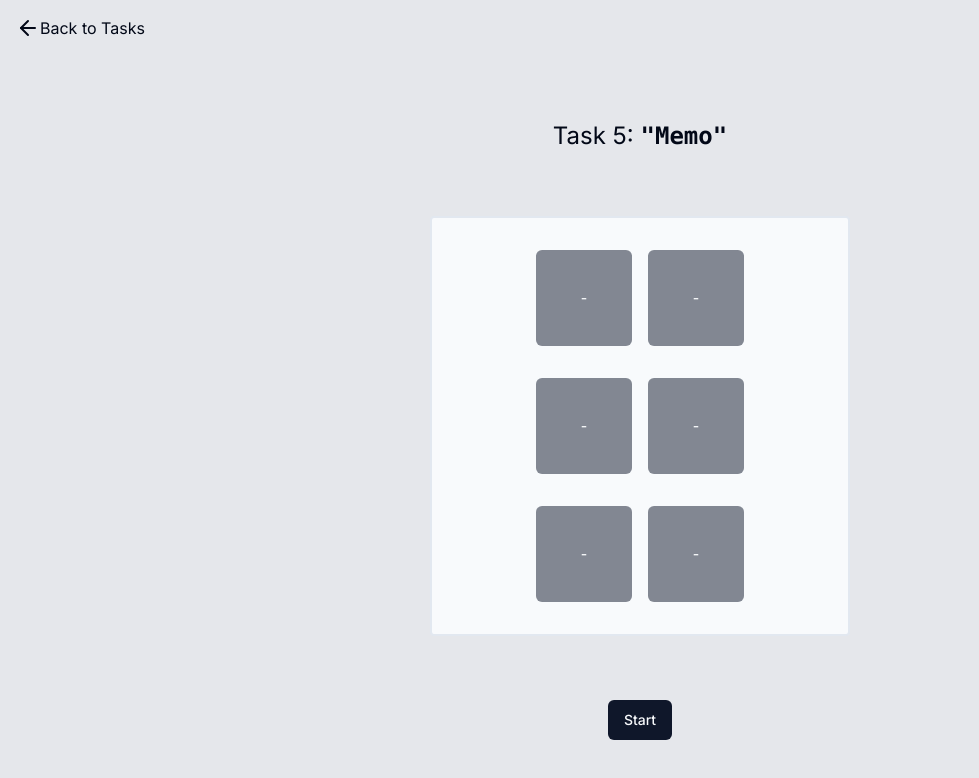
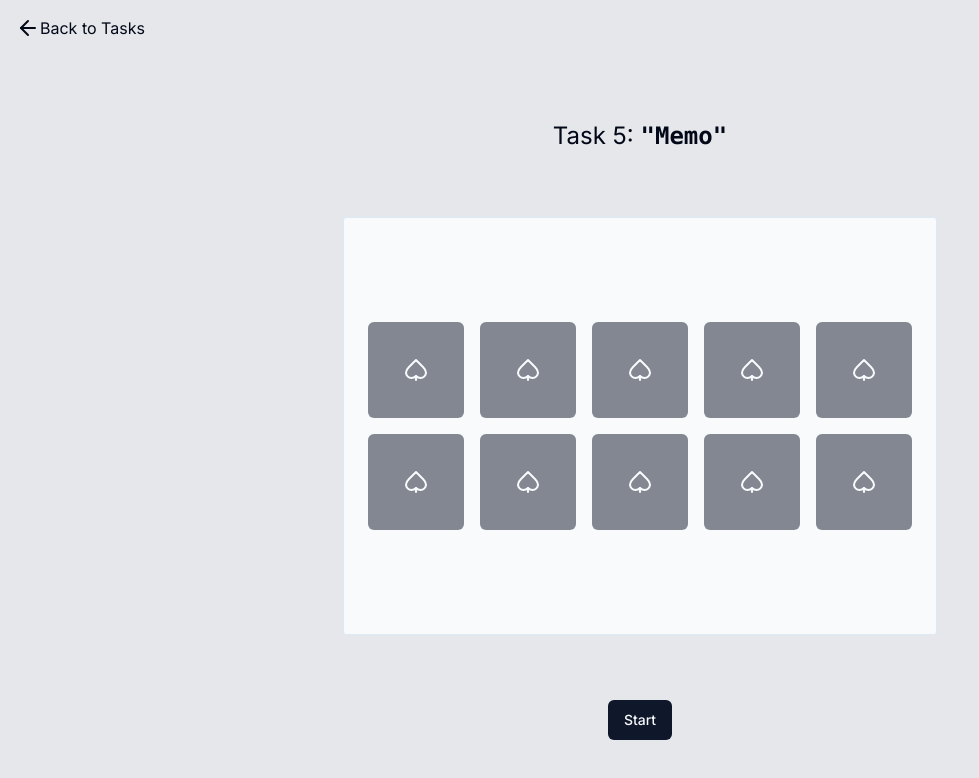
Before and after one commit to kicky1/interview, a Next.js app: page /task/memo in a window 1280 px wide. Shown: the top 778 px of the page, without its empty margins (0-979 px from the left). Built offline with nearby package versions, Linux system fonts and the light colour scheme.

Commit message:
feat: clean code

```diff
--- a/app/task/memo/page.tsx
+++ b/app/task/memo/page.tsx
@@ -2,6 +2,7 @@
 
 import { Button } from '@/components/ui/button';
 import { toast } from '@/components/ui/use-toast';
+import { SpadeIcon } from 'lucide-react';
 import { useState, useEffect, useRef } from 'react';
 
 type Card = {
@@ -14,7 +15,9 @@ type Cards = Card[][];
 const createFreshCards = (): Cards => [
   [{ value: 1, visible: false }, { value: 1, visible: false }],
   [{ value: 2, visible: false }, { value: 2, visible: false }],
-  [{ value: 3, visible: false }, { value: 3, visible: false }]
+  [{ value: 3, visible: false }, { value: 3, visible: false }],
+  [{ value: 4, visible: false }, { value: 4, visible: false }],
+  [{ value: 5, visible: false }, { value: 5, visible: false }],
 ];
 
 export default function Page() {
@@ -103,19 +106,20 @@ export default function Page() {
         <p className="text-2xl">
           Task 5: <code className="font-mono font-bold">"Memo"</code>
         </p>
-        <div className="flex flex-wrap justify-center items-center box-content  h-96 w-96 p-4 my-16 border-2 border-slate-200 bg-slate-50 rounded">
+        <div className="flex justify-center items-center box-content  h-96 w-min p-4 my-16 border-2 border-slate-200 bg-slate-50 rounded">
           {cards.map((cardX, indexX) => (
             <div key={indexX}>
               {cardX.map((cardY, indexY) => (
-                <span key={indexY}>
+
                   <Button
+                    key={indexY}
                     disabled={cardY.visible || !started}
                     className={"w-24 h-24 m-2"}
                     onClick={() => handleCardClick(indexX, indexY)}
                   >
-                    {cardY.visible ? cardY.value : '-'}
+                    {cardY.visible ? <span className={'text-lg'}>{cardY.value} </span>: <SpadeIcon/>}
                   </Button>
-                </span>
+
               ))}
             </div>
           ))}
```
